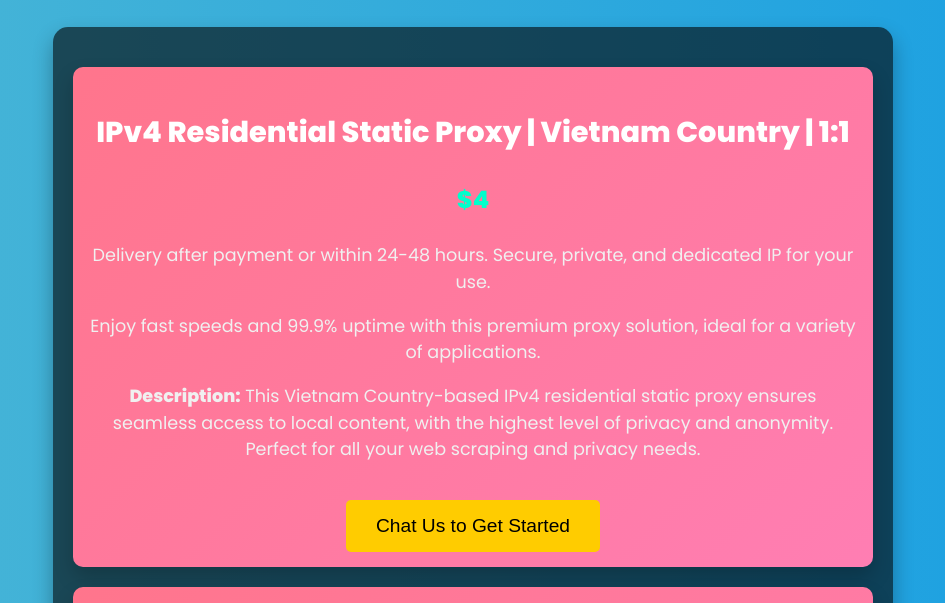
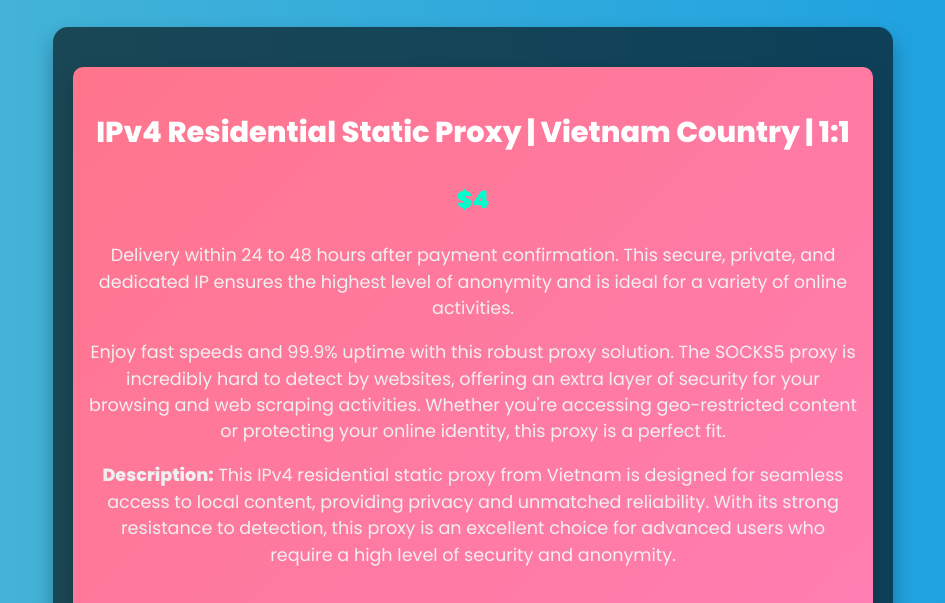
Before and after one commit to davidw2024/codecraft, a plain HTML site: page sock.html in a window 1280 px wide. Shown: the part 195-798 px from the top of the page, without its empty margins (167-1112 px from the left). Drawn offline with Linux system fonts and the light colour scheme; a script that the page names is missing.

Commit message:
Update sock.html

```diff
--- a/sock.html
+++ b/sock.html
@@ -147,11 +147,12 @@
   <main>
     <section>
       <div class="product">
-        <h3>IPv4 Residential Static Proxy | Vietnam Country | 1:1</h3>
-        <p class="price">$4</p>
-        <p>Delivery after payment or within 24-48 hours. Secure, private, and dedicated IP for your use.</p>
-        <p>Enjoy fast speeds and 99.9% uptime with this premium proxy solution, ideal for a variety of applications.</p>
-        <p><strong>Description:</strong> This Vietnam Country-based IPv4 residential static proxy ensures seamless access to local content, with the highest level of privacy and anonymity. Perfect for all your web scraping and privacy needs.</p>
+       <h3>IPv4 Residential Static Proxy | Vietnam Country | 1:1</h3>
+<p class="price">$4</p>
+<p>Delivery within 24 to 48 hours after payment confirmation. This secure, private, and dedicated IP ensures the highest level of anonymity and is ideal for a variety of online activities.</p>
+<p>Enjoy fast speeds and 99.9% uptime with this robust proxy solution. The SOCKS5 proxy is incredibly hard to detect by websites, offering an extra layer of security for your browsing and web scraping activities. Whether you're accessing geo-restricted content or protecting your online identity, this proxy is a perfect fit.</p>
+<p><strong>Description:</strong> This IPv4 residential static proxy from Vietnam is designed for seamless access to local content, providing privacy and unmatched reliability. With its strong resistance to detection, this proxy is an excellent choice for advanced users who require a high level of security and anonymity.</p>
+
         <button class="cta-button">Chat Us to Get Started</button>
       </div>
     </section>
```
